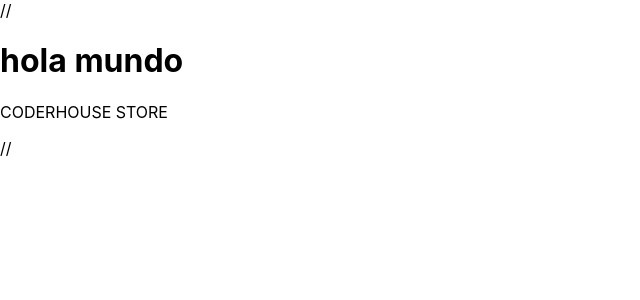
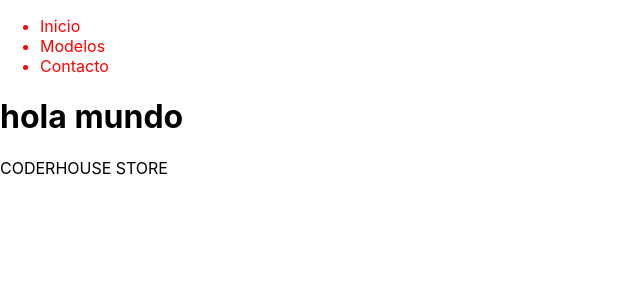
Before and after one commit to sebas-lunghi/react-coder1, a React (Create React App) app: page / in a window 1280 px wide. Shown: the top 300 px of the page, without its empty margins (0-640 px from the left). Built offline with nearby package versions, Linux system fonts and the light colour scheme.

Commit message:
segunda claseB

```diff
--- a/src/App.js
+++ b/src/App.js
@@ -1,12 +1,12 @@
 import logo from "./logo.svg";
 import "./App.css";
-import navBar from "./components/navBar";
+import NavBar from "./components/NavBar";
 
 
 function App() {
   return (
     <div>
-      <navBar />
+      <NavBar />
       <div>
         <h1> hola mundo</h1>
         <p> CODERHOUSE STORE </p>
--- a/src/components/navBar.jsx
+++ b/src/components/navBar.jsx
@@ -2,7 +2,7 @@
 
 export default function navBar() {
 
-    let estiloNav = {color: red}
+    let estiloNav = {color: "red"}
 
   return (
     <div >
--- a/src/index.js
+++ b/src/index.js
@@ -7,9 +7,10 @@
 const root = ReactDOM.createRoot(document.getElementById('root'));
 root.render(
   <>
-  //<React.StrictMode>
+
+{/* <React.StrictMode> */}
     <App />
-  //</React.StrictMode>
+{/* <React.StrictMode> */}
   </>
 );
 
```
Also changed, not shown: 1 other file (tests, documents, lock files or other folders).
